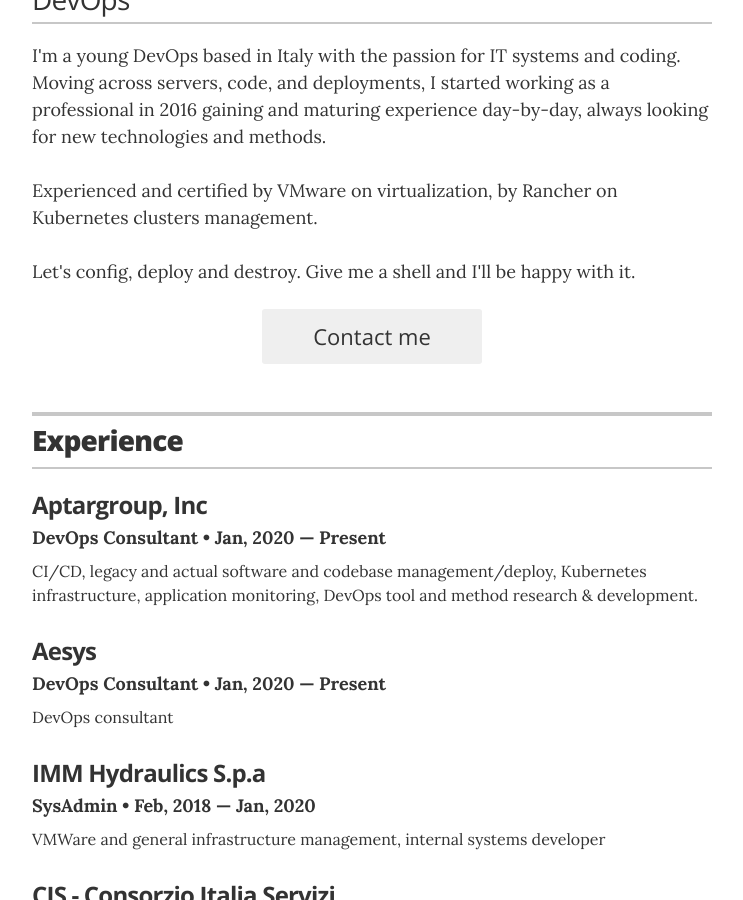
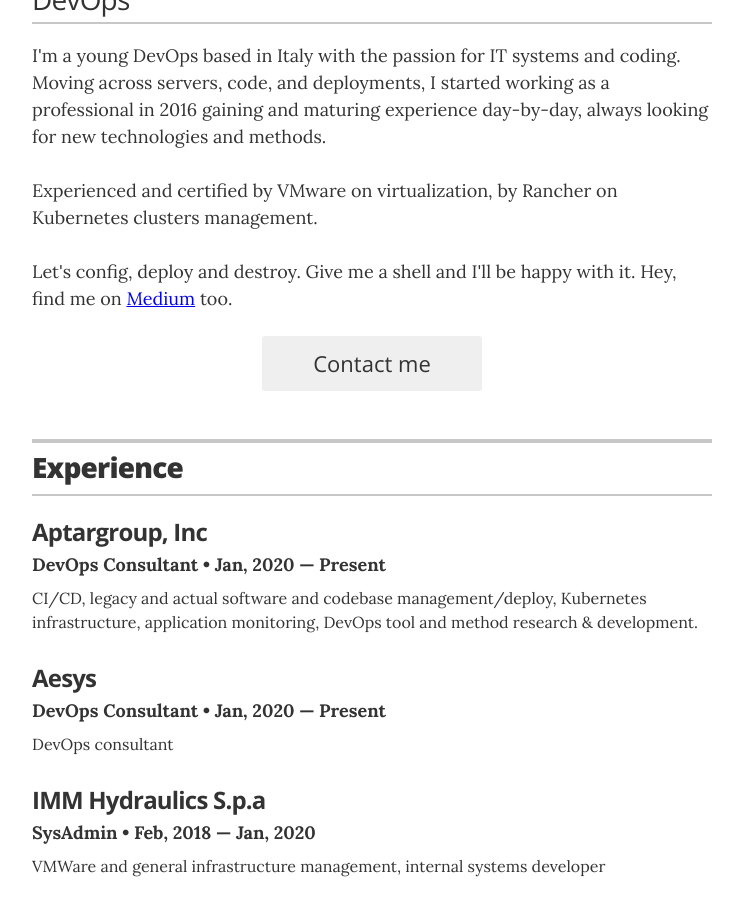
Before and after one commit to jglovier/resume-template, a Jekyll site: the page built from index.html, in a window 1280 px wide and 900 px high, scrolled down 351 px. Shown: the whole window, without its empty margins (268-1011 px from the left). Built offline with Jekyll 4.4.1, drawn with Linux system fonts in a browser that asks for light colours.

Commit message:
Update _config.yml

```diff
--- a/_config.yml
+++ b/_config.yml
@@ -22,7 +22,8 @@
 Experienced and certified by VMware on virtualization, by Rancher on Kubernetes clusters management.<br><br>
 
 
-Let's config, deploy and destroy. Give me a shell and I'll be happy with it.<br>
+Let's config, deploy and destroy. Give me a shell and I'll be happy with it.
+Hey, find me on <a href='https://medium.com/@tupone.mattia'>Medium</a> too.<br>
 </p>"
 
 # use "yes" to display the email contact button,
```
